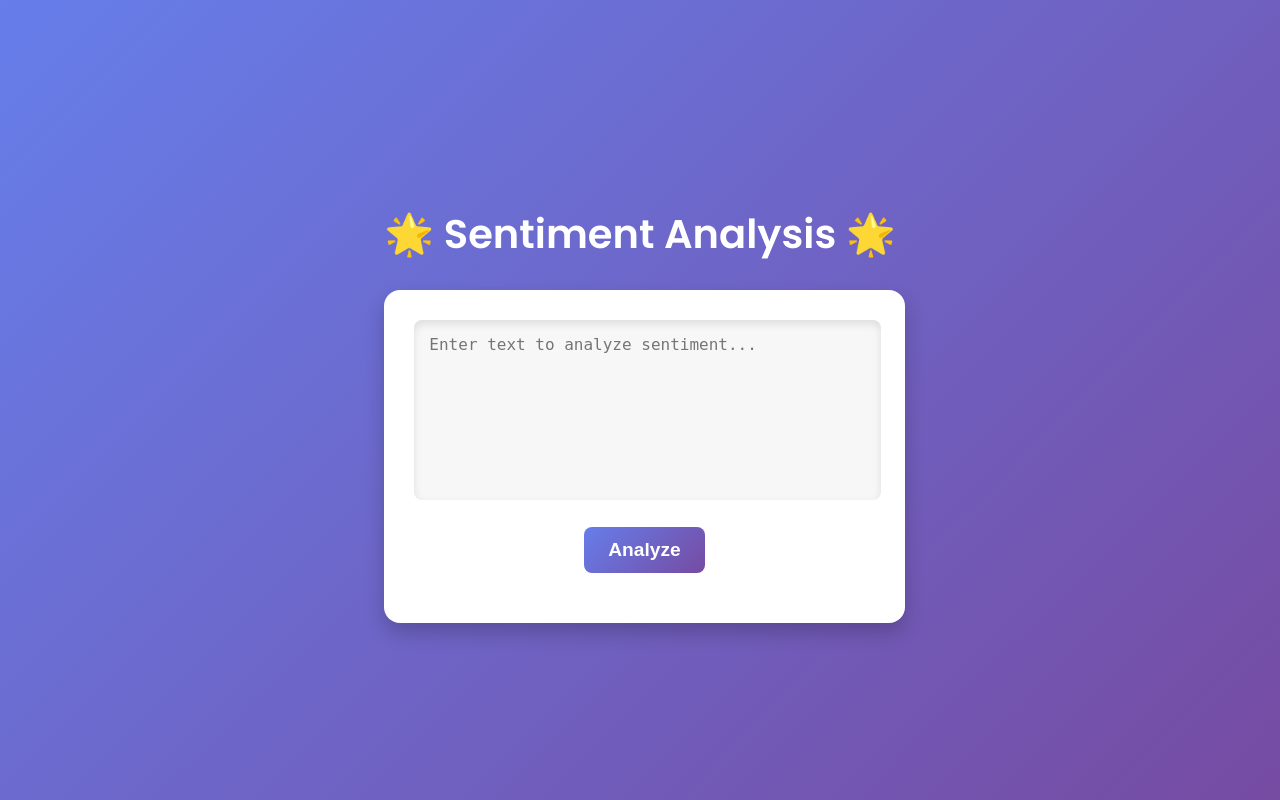
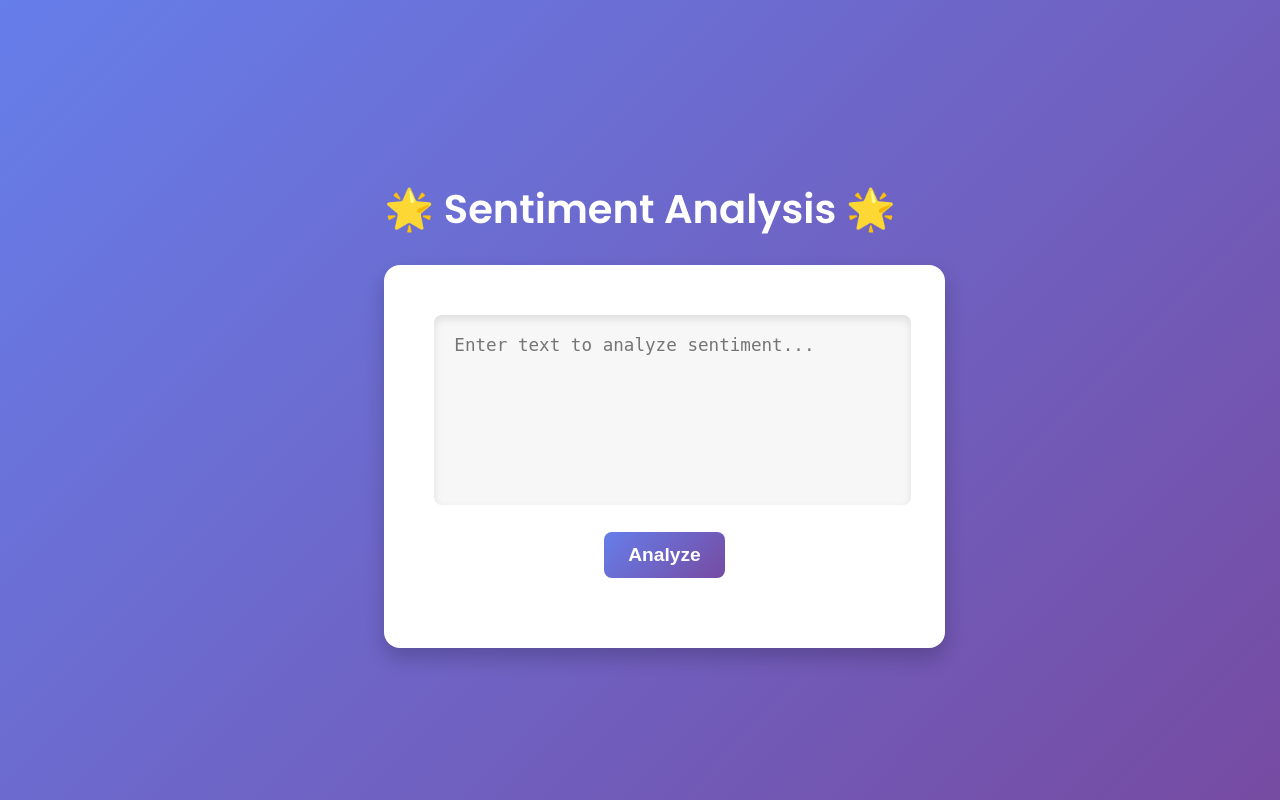
Before and after one commit to Danitilahun/Amharic_NLP_Sentiment_Analysis_Neural_Networks_LSTM, a Flask app: page / in a window 1280 px wide. Run offline with Flask 3, Linux system fonts and the light colour scheme.

Commit message:
remove comments and make the container wider

```diff
--- a/sentiment_model.py
+++ b/sentiment_model.py
@@ -1,5 +1,4 @@
 def analyze_sentiment(text):
-    # Replace this with your model logic
     if "good" in text.lower():
         return "positive"
     elif "bad" in text.lower():
--- a/templates/index.html
+++ b/templates/index.html
@@ -26,19 +26,19 @@
         }
         .container {
             background: #ffffff;
-        padding: 30px;
+            padding: 50px;
             border-radius: 16px;
             box-shadow: 0px 10px 20px rgba(0, 0, 0, 0.2);
             text-align: center;
             animation: popIn 1s ease-in-out;
-        max-width: 700px; /* Wider container */
+            max-width: 900px; /* Wider container */
             width: 90%;
         }
         textarea {
-            width: 95%; /* Adjust to be slightly smaller than the container */
-            max-width: 95%; /* Prevents growing larger than the container */
-            height: 150px; /* Increased height */
-            padding: 15px;
+            width: 95%;
+            max-width: 95%;
+            height: 150px;
+            padding: 20px;
             border: none;
             border-radius: 8px;
             background: #f7f7f7;
@@ -46,7 +46,7 @@
             margin-bottom: 20px;
             resize: none;
             outline: none;
-            font-size: 1rem;
+            font-size: 1.1rem;
         }
         button {
             display: inline-block;
@@ -102,7 +102,6 @@
     </div>
 
     <script>
-         // Function to analyze sentiment
         function analyzeText() {
             const text = document.getElementById('textInput').value;
             const resultDiv = document.getElementById('result');
@@ -110,7 +109,6 @@
             resultDiv.textContent = 'Analyzing...';
             resultDiv.style.color = '#764ba2';
 
-            // Simple animation for feedback
             anime({
                 targets: resultDiv,
                 opacity: [0, 1],
@@ -122,16 +120,14 @@
                 .then(response => {
                     const sentiment = response.data.sentiment;
 
-                    // Dynamic color for sentiment feedback
                     let color = '';
-                    if (sentiment === 'positive') color = '#28a745'; // green
-                    else if (sentiment === 'negative') color = '#dc3545'; // red
-                    else color = '#ffc107'; // yellow (neutral)
+                    if (sentiment === 'positive') color = '#28a745';
+                    else if (sentiment === 'negative') color = '#dc3545';
+                    else color = '#ffc107';
 
                     resultDiv.textContent = `Sentiment: ${sentiment}`;
                     resultDiv.style.color = color;
 
-                    // Animate result text
                     anime({
                         targets: resultDiv,
                         scale: [0.8, 1.2],
@@ -141,15 +137,14 @@
                 })
                 .catch(error => {
                     resultDiv.textContent = 'Error analyzing sentiment.';
-                    resultDiv.style.color = '#dc3545'; // red
+                    resultDiv.style.color = '#dc3545';
                     console.error(error);
                 });
         }
 
-        // Event listener to clear the result when the user starts typing
         document.getElementById('textInput').addEventListener('input', function () {
             const resultDiv = document.getElementById('result');
-            resultDiv.textContent = ''; // Clear the result
+            resultDiv.textContent = '';
         });
     </script>
 </body>
```
Lines whose indentation alone changed are shown as unchanged.
